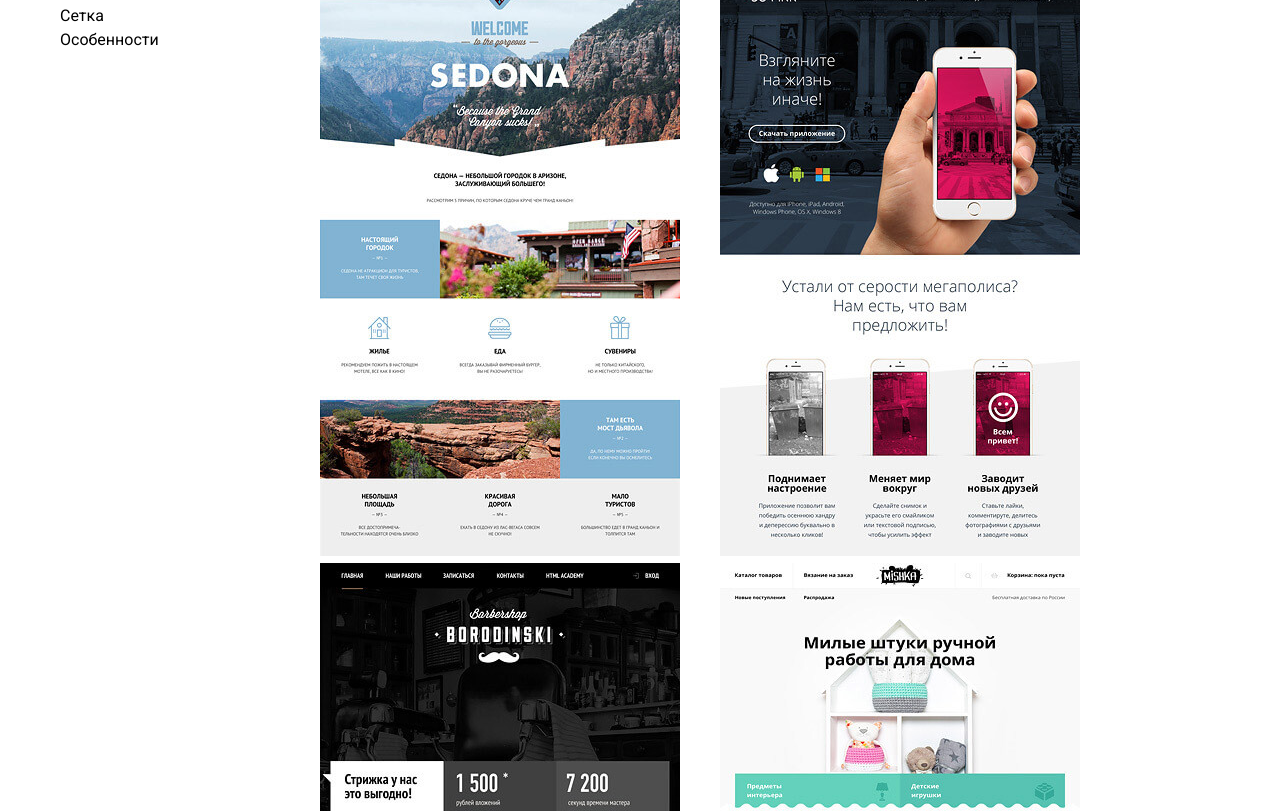
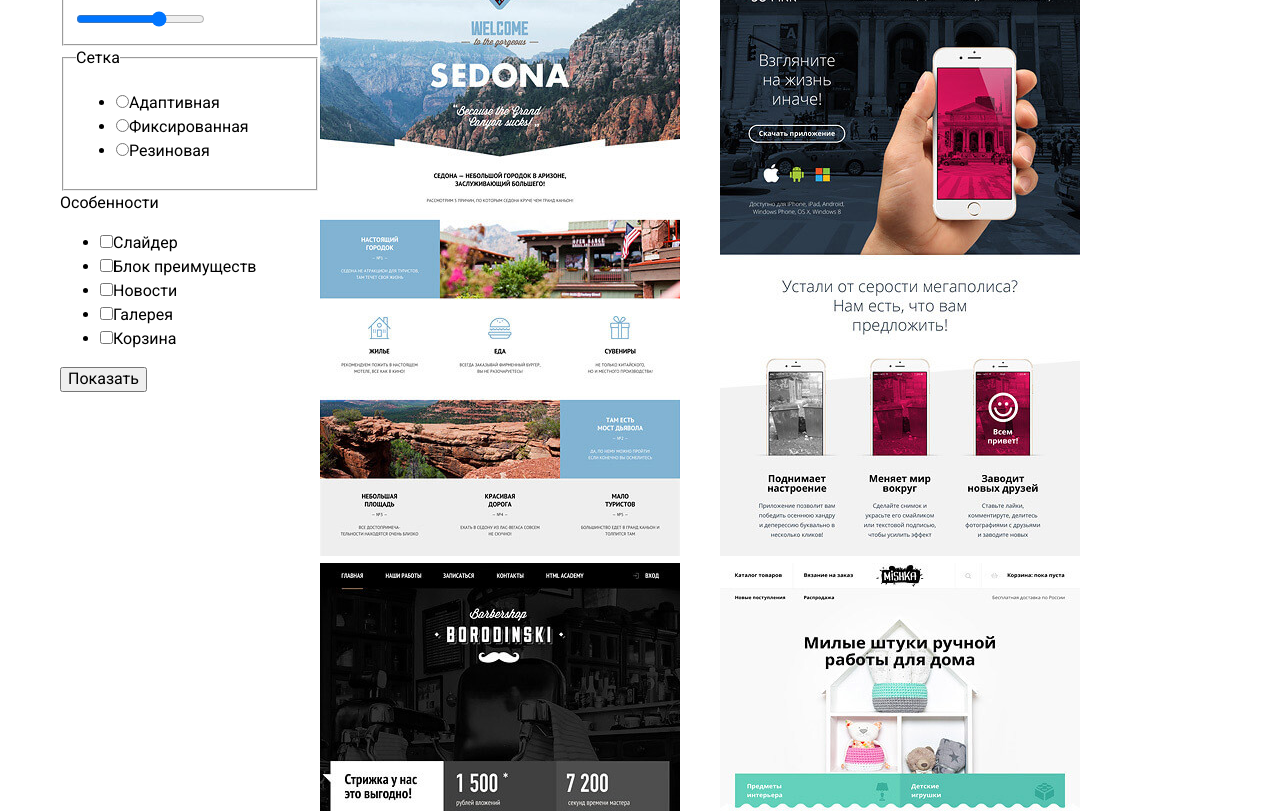
Before and after one commit to bozhenova/nerds, a plain HTML site: page catalog.html in a window 1280 px wide. Shown: the part 289-1100 px from the top of the page. Drawn offline with Linux system fonts and the light colour scheme.

Commit message:
Added inputs

```diff
--- a/catalog.html
+++ b/catalog.html
@@ -46,9 +46,29 @@
 <main>
   <section class="catalog container">
   <section class="filter">
-    <div>Стоимость</div>
-    <div>Сетка</div>
-    <div>Особенности</div>
+     <h2 class="visually-hidden">Фильтр товаров</h2>
+    <form class="filter" method="get" action="https://echo.htmlacademy.ru/"></form>
+    <fieldset><legend>Стоимость</legend>
+      <input type="range" min="100" max="15000" step="1" value="10000" id="price" name="price">
+    </fieldset>
+    <fieldset> <legend>Сетка</legend>
+    <ul>
+      <li><input type="radio" id="layout" name="layout"><label>Адаптивная</label></li>
+
+    <li><input type="radio" id="layout" name="layout"><label>Фиксированная</label></li>
+    <li><input type="radio" id="layout" name="layout"><label>Резиновая</label></li>
+    </ul>
+    </fieldset>
+    <legend>Особенности</legend>
+    <ul>
+      <li><input type="checkbox" id="" name=""><label>Слайдер</label></li>
+    <li><input type="checkbox" id="" name=""><label>Блок преимуществ</label></li>
+    <li><input type="checkbox" id="" name=""><label>Новости</label></li>
+    <li><input type="checkbox" id="" name=""><label>Галерея</label></li>
+    <li><input type="checkbox" id="" name=""><label>Корзина</label></li>
+    </ul>
+      <button type="submit" class="filter-button button">Показать</button>
+        </form>
   </section>
 <section class="templates">
   <div><img src="img/sedona.jpg" width="360" height="576" alt=""></div>
```
